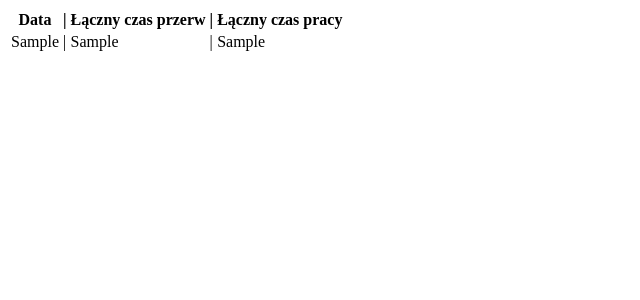
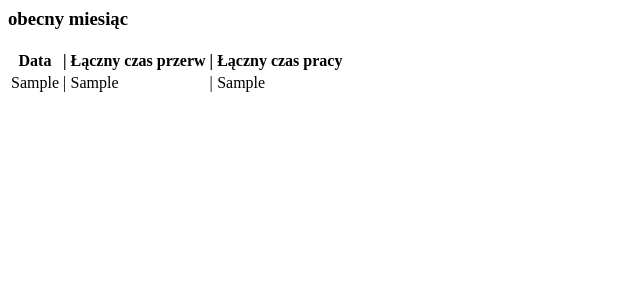
Before and after one commit to AlanLes/Timetracker_DB, a Django app: template timetrackersite/timetrackerapp/templates/timetrackerapp/month_log.html in a window 1280 px wide. Shown: the top 300 px of the page, without its empty margins (0-640 px from the left). Run offline with Django 3.2, Linux system fonts and the light colour scheme; the template is opened without the code that fills it: most values are stand-ins (such as "Sample title", 1, 10 or a date in 2020); some libraries are stand-ins or nearby versions.

```diff
--- a/timetrackersite/timetrackerapp/templates/timetrackerapp/month_log.html
+++ b/timetrackersite/timetrackerapp/templates/timetrackerapp/month_log.html
@@ -1,6 +1,12 @@
+<div class="panel-heading clearfix">
+    <h3 class="panel-title">
+        <i class="fa-fw fa fa-table" aria-hidden="true"></i>
+        obecny miesiąc
+    </h3>
+</div>
 <div>
     <table class="table table-hover">
-        <thead >
+        <thead>
         <tr>
             <th><i class="fa-fw fa fa-calendar" aria-hidden="true"></i> Data</th>
             <th>|</th>
```
Also changed, not shown: timetrackersite/timetrackerapp/templates/timetrackerapp/main-page.html (+4 -6 lines).
